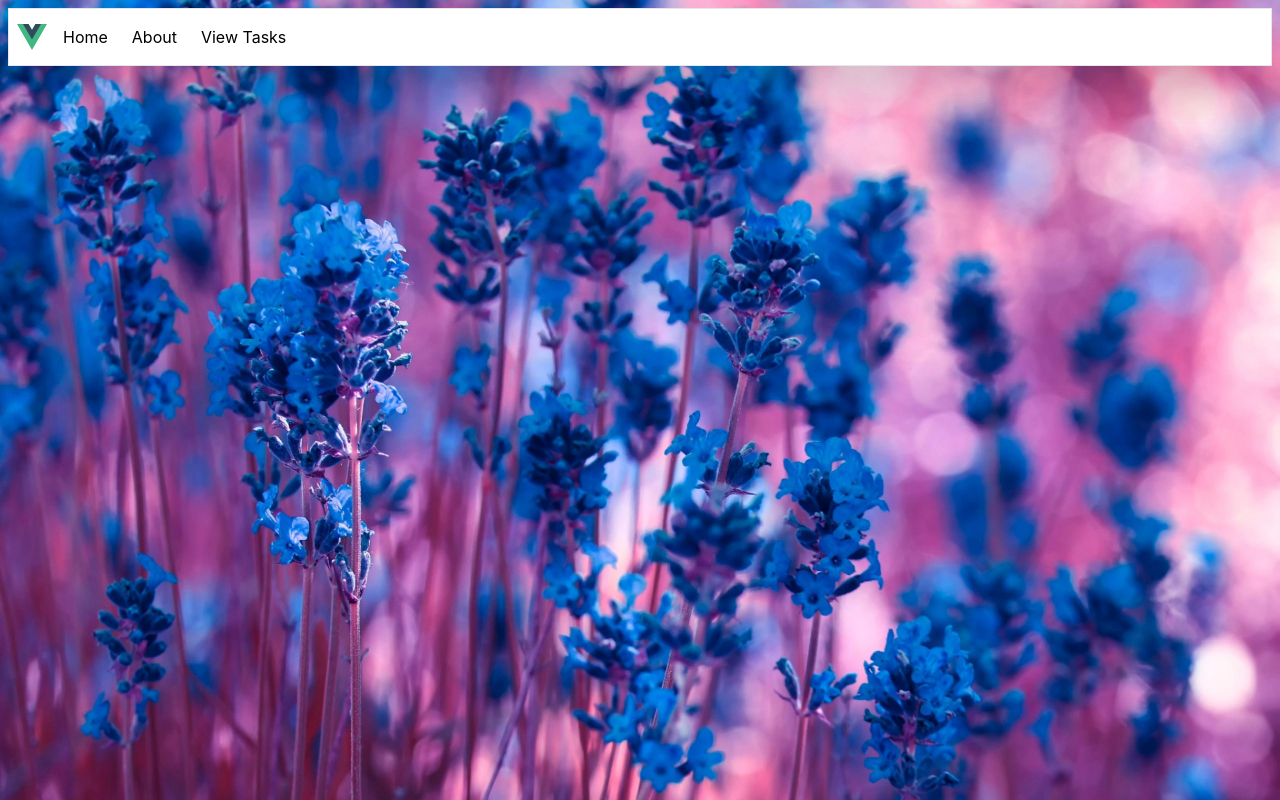
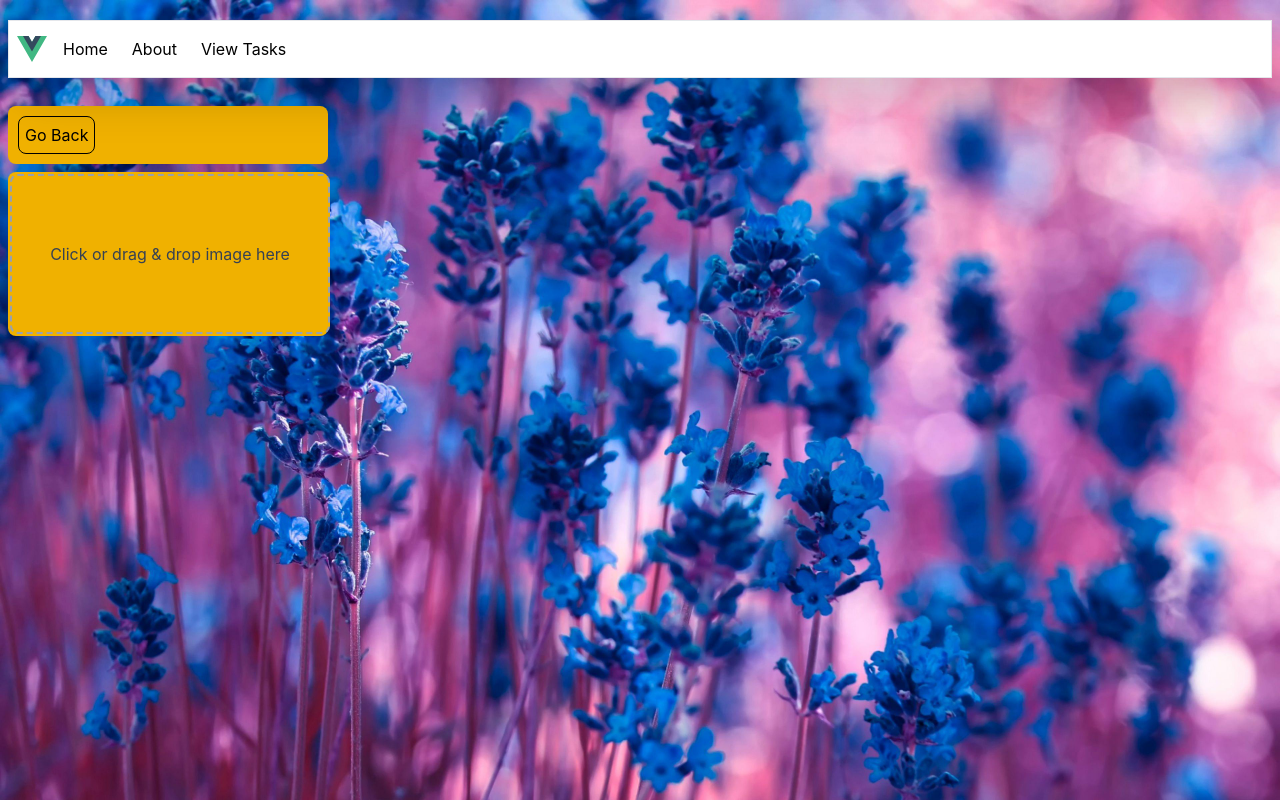
Before and after one commit to soknanprogramming/tasks-vue, a Vue app: page /tasks-vue/drag-and-drop-image in a window 1280 px wide. Built offline with nearby package versions, Linux system fonts and the light colour scheme; the HTML template or start-up script is replaced by a standard one.

Commit message:
drag and drop

```diff
--- a/src/router/index.ts
+++ b/src/router/index.ts
@@ -3,6 +3,7 @@ import HomeView from '@/views/HomeView.vue'
 import ViewTasks from '@/views/ViewTasks.vue'
 import AboutView from '@/views/AboutView.vue'
 import PlayWithImage from '@/views/PlayWithImage.vue'
+import DragAndDropImage from '@/views/DragAndDropImage.vue'
 
 const router = createRouter({
   history: createWebHistory('/tasks-vue/'),
@@ -30,6 +31,11 @@ const router = createRouter({
       name: 'play-with-image',
       component: PlayWithImage,
     },
+    {
+      path: '/drag-and-drop-image',
+      name: 'drag-and-drop-image',
+      component: DragAndDropImage,
+    },
   ],
 })
 
--- a/src/views/AboutView.vue
+++ b/src/views/AboutView.vue
@@ -18,6 +18,7 @@ onMounted(() => {
     <RouterLink to="/">Home</RouterLink>
     <RouterLink to="/view-tasks">View Tasks</RouterLink>
     <RouterLink to="/play-with-image">Play With Image</RouterLink>
+    <RouterLink to="/drag-and-drop-image">Drag And Drop Image</RouterLink>
   </div>
 
 </template>
--- /dev/null
+++ b/src/views/DragAndDropImage.vue
@@ -0,0 +1,82 @@
+<script setup lang="ts">
+import { useRouter } from 'vue-router';
+import { ref, onMounted } from 'vue';
+
+const router = useRouter();
+
+const image = ref<string | null>(null);
+
+const fileInput = ref<HTMLInputElement | null>(null);
+
+onMounted(() => {
+  const storedImage = localStorage.getItem('image_upload_2')
+  if (storedImage) image.value = storedImage;
+})
+
+const handleFile = (file: File) => {
+  const reader = new FileReader();
+  reader.onload = () => {
+    image.value = reader.result as string;
+    localStorage.setItem('image_upload_2', image.value);
+  }
+  reader.readAsDataURL(file);
+
+}
+
+const triggerFileInput = () => {
+  fileInput.value?.click();
+}
+
+const handleChange = (event: Event) => {
+  const file = (event.target as HTMLInputElement).files?.[0];
+  if (!file) return;
+
+  handleFile(file);
+}
+
+const handleDrop = (event: DragEvent) => {
+  event.preventDefault();
+  const file = event.dataTransfer?.files?.[0];
+  if (!file) return;
+  handleFile(file)
+}
+
+const handleDragOver = (event: DragEvent) => {
+  event.preventDefault();
+}
+
+const removeImage = () => {
+  image.value = null;
+  localStorage.removeItem('image_upload_2');
+}
+
+
+</script>
+
+<template>
+  <div>
+    <div class="bg-yellow-500 w-80 p-2 rounded-lg my-2 border-2 border-transparent transition hover:border-blue-600">
+      <button @click="router.back"
+        class="border p-1.5 rounded-lg hover:text-blue-500 hover:cursor-pointer hover:bg-gray-200">Go
+        Back</button>
+    </div>
+    <div class="bg-yellow-500 w-80 rounded-lg my-2 border-2 border-transparent transition hover:border-blue-600">
+      <div
+        class="bg-yellow-500 w-80 h-40 rounded-lg border-2 border-dashed border-gray-400 flex flex-col justify-center items-center cursor-pointer hover:border-blue-600 transition text-center"
+        @click="triggerFileInput" @drop="handleDrop" @dragover="handleDragOver">
+        <p v-if="!image" class="text-gray-700">Click or drag & drop image here</p>
+        <img v-else :src="image" class="w-full h-full object-cover rounded" alt="">
+      </div>
+    </div>
+    <input type="file" ref="fileInput" accept="image/*" class="hidden" @change="handleChange">
+    <div v-if="image"
+      class="bg-yellow-500 w-80 p-2 rounded-lg my-2 border-2 border-transparent transition hover:border-blue-600">
+      <button class="px-3 py-1 bg-red-500 hover:bg-red-400 hover:cursor-pointer text-white rounded"
+        @click="removeImage">
+        Remove Image
+      </button>
+    </div>
+
+
+  </div>
+</template>
--- a/src/views/HomeView.vue
+++ b/src/views/HomeView.vue
@@ -24,13 +24,13 @@ function handle_color_change(e: Event) {
     <div class="bg-yellow-500 w-80 p-2 rounded-lg my-2 border-2 border-transparent transition hover:border-blue-600">
       <div class="flex items-center gap-2">
         <input type="checkbox" :checked="showBackgroundImageStore.show" @change="showBackgroundImageStore.toggle"
-          name="" id="show_background_image">
-        <label for="show_background_image">Show Background Image</label>
+          name="" id="show_background_image" class="hover:cursor-pointer">
+        <label class="hover:cursor-pointer" for="show_background_image">Show Background Image</label>
       </div>
       <div class="flex items-center gap-2">
         <input type="color" @change="handle_color_change" :value="showBackgroundImageStore.background_color" name=""
-          id="">
-        <label for="">Background Color</label>
+          id="background_color" class="hover:cursor-pointer">
+        <label class="hover:cursor-pointer" for="background_color">Background Color</label>
       </div>
     </div>
     <div class="bg-yellow-500 w-80 p-2 rounded-lg my-2 border-2 border-transparent transition hover:border-blue-600">
--- a/src/views/PlayWithImage.vue
+++ b/src/views/PlayWithImage.vue
@@ -54,7 +54,7 @@ const removeImage = () => {
     <div class="bg-yellow-500 w-80 p-2 rounded-lg my-2 border-2 border-transparent transition hover:border-blue-600">
       <h1 class="text-lg font-bold mb-2">Upload Image</h1>
       <input
-        class="border border-gray-400 bg-gray-300 hover:border-gray-500 hover:bg-gray-200 my-1 p-1 rounded-lg hover:cursor-pointer"
+        class="border border-gray-400 bg-gray-300 hover:border-gray-500 hover:bg-gray-200 my-1 p-1 rounded-lg hover:cursor-pointer w-fit"
         type="file" @change="handleImage">
       <button
         class="border border-gray-400 bg-gray-300 hover:border-gray-500 hover:bg-gray-200 my-1 p-1 rounded-lg hover:cursor-pointer"
```
